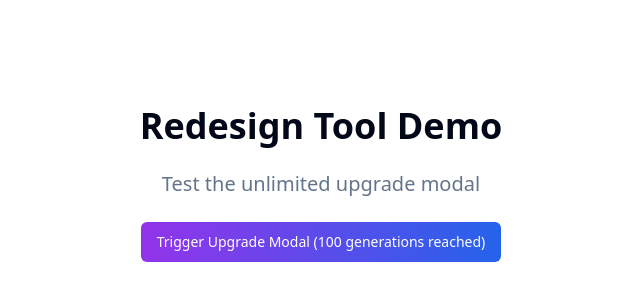
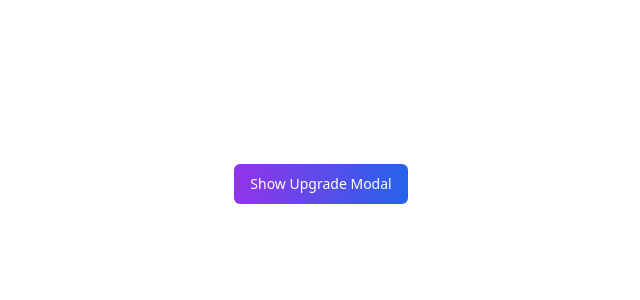
Before and after one commit to Denis-vibecoding/unlimited-boost-modal, a React (Vite) app: page / in a window 1280 px wide. Shown: the part 216-516 px from the top of the page, without its empty margins (319-959 px from the left). Built offline with nearby package versions, Linux system fonts and the light colour scheme.

Commit message:
Add button to show modal
Add a button to display the modal and remove existing page text.

```diff
--- a/src/pages/Index.tsx
+++ b/src/pages/Index.tsx
@@ -8,14 +8,11 @@ const Index = () => {
   return (
     <div className="min-h-screen flex items-center justify-center bg-background">
       <div className="text-center space-y-6">
-        <h1 className="text-4xl font-bold text-foreground">Redesign Tool Demo</h1>
-        <p className="text-xl text-muted-foreground">Test the unlimited upgrade modal</p>
-
         <Button
           onClick={() => setShowUpgradeModal(true)}
           className="bg-gradient-to-r from-purple-600 to-blue-600 hover:from-purple-700 hover:to-blue-700 text-white"
         >
-          Trigger Upgrade Modal (100 generations reached)
+          Show Upgrade Modal
         </Button>
 
         <UnlimitedUpgradeModal
```
